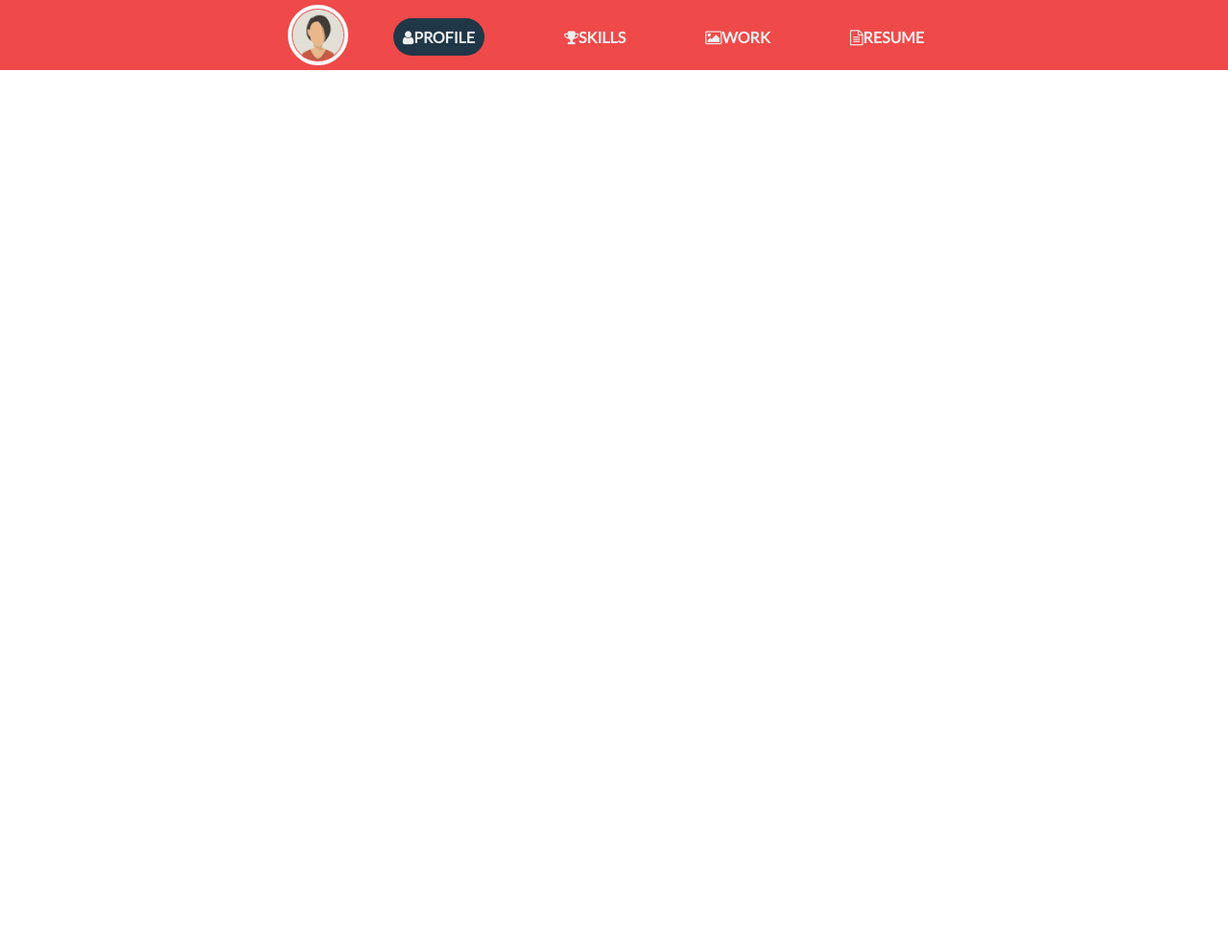
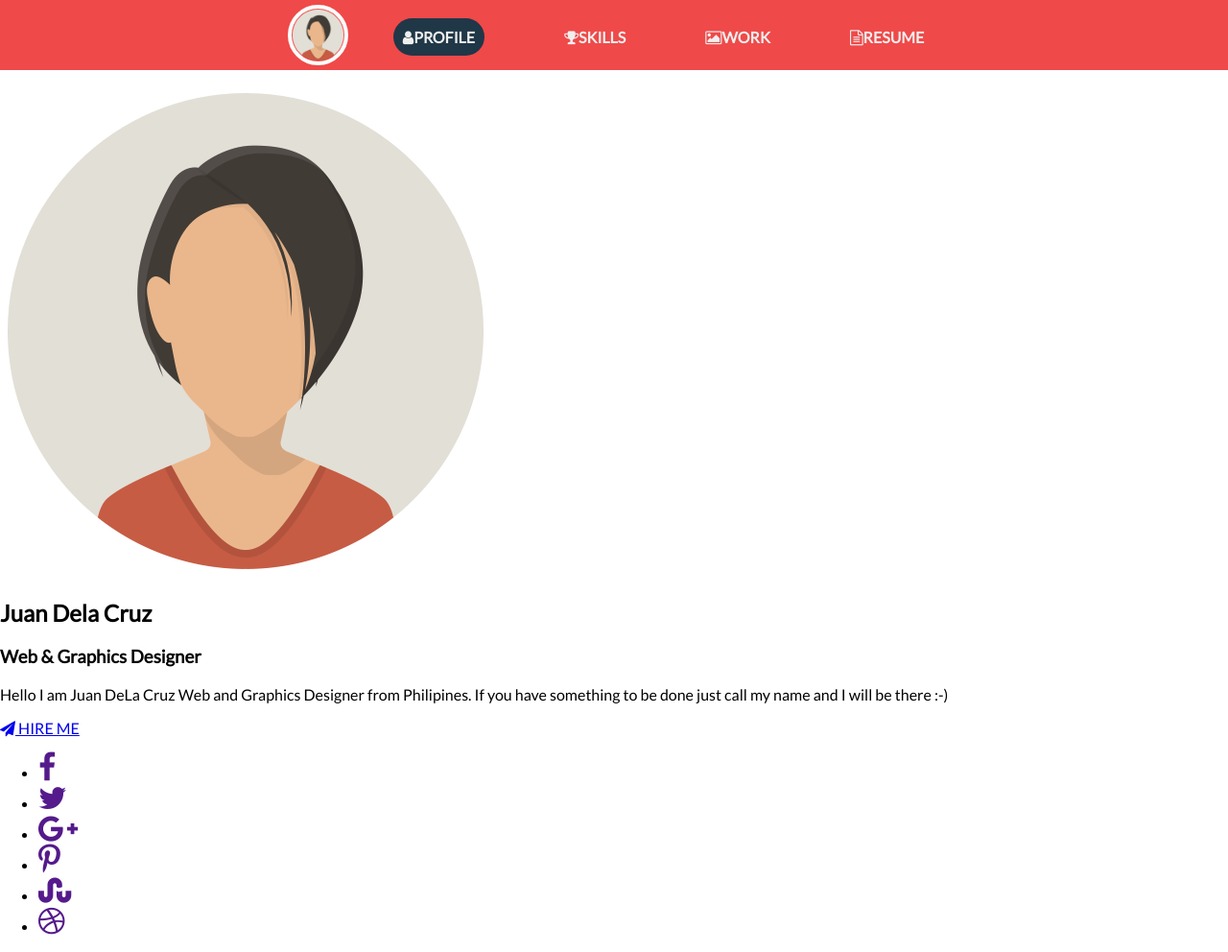
Before and after one commit to martrinity/portafolio-bem, a plain HTML site: page index.html in a window 1280 px wide. Shown: the whole page at 96% size. Before the commit the page ends 800 px from the top, so only its background shows below. Drawn offline with Linux system fonts and the light colour scheme.

Commit message:
article sin estilos

```diff
--- a/index.html
+++ b/index.html
@@ -23,5 +23,34 @@
 				<a href="#" class="menu__item__link"><i class="fa fa-file-text-o" aria-hidden="true"></i>RESUME</a></li>
 		</ul>
 	</header>
+	<section>
+		<div class="article">
+			<div class="article__contenido">
+				<img class="article__contenido--img" src="img/profile.png" alt="">
+				<span>
+					<h1 class="article__contenido--nombre">Juan Dela Cruz</h1>
+					<h3 class="article__contenido--desc">Web & Graphics Designer</h3>
+					<p class="article__contenido--info">Hello I am Juan DeLa Cruz Web and Graphics Designer from Philipines. If you have something to be done just call my name and I will be there :-)</p>
+					<a href="#" class="article__contenido--btn"><i class="fa fa-paper-plane" aria-hidden="true"></i> HIRE ME</a>
+				</span>
+			</div>
+			<div class="social">
+			<ul>
+				<li class="social__item"><a href="">
+				<i class="fa fa-facebook fa-2x" aria-hidden="true"></i></a></li>
+				<li class="social__item"><a href="">
+				<i class="fa fa-twitter fa-2x" aria-hidden="true"></i></a></li>
+				<li class="social__item"><a href="">
+				<i class="fa fa-google-plus fa-2x" aria-hidden="true"></i></a></li>
+				<li class="social__item"><a href="">
+				<i class="fa fa-pinterest-p fa-2x" aria-hidden="true"></i></a></li>
+				<li class="social__item"><a href="">
+				<i class="fa fa-stumbleupon fa-2x" aria-hidden="true"></i></a></li>
+				<li class="social__item"><a href="">
+				<i class="fa fa-dribbble fa-2x" aria-hidden="true"></i></a></li>
+			</ul>
+		</div>
+		</div>
+	</section>
 </body>
 </html>
--- a/sass/_base.scss
+++ b/sass/_base.scss
@@ -2,4 +2,5 @@ body{
 	padding: 0;
 	margin: 0;
 	font-family: 'Lato', sans-serif;
+	overflow-x: none;
 }
--- a/sass/_style.scss
+++ b/sass/_style.scss
@@ -37,3 +37,18 @@
     text-decoration: none;
     padding:10px;
 }
+
+.article{
+	background-color: $azul;
+	height:450px;
+	margin-top:0;
+}
+
+.article__contenido{
+	margin-right: 300px;
+	width:50%;
+	&--img{
+		float:left;
+	}
+
+}
```
